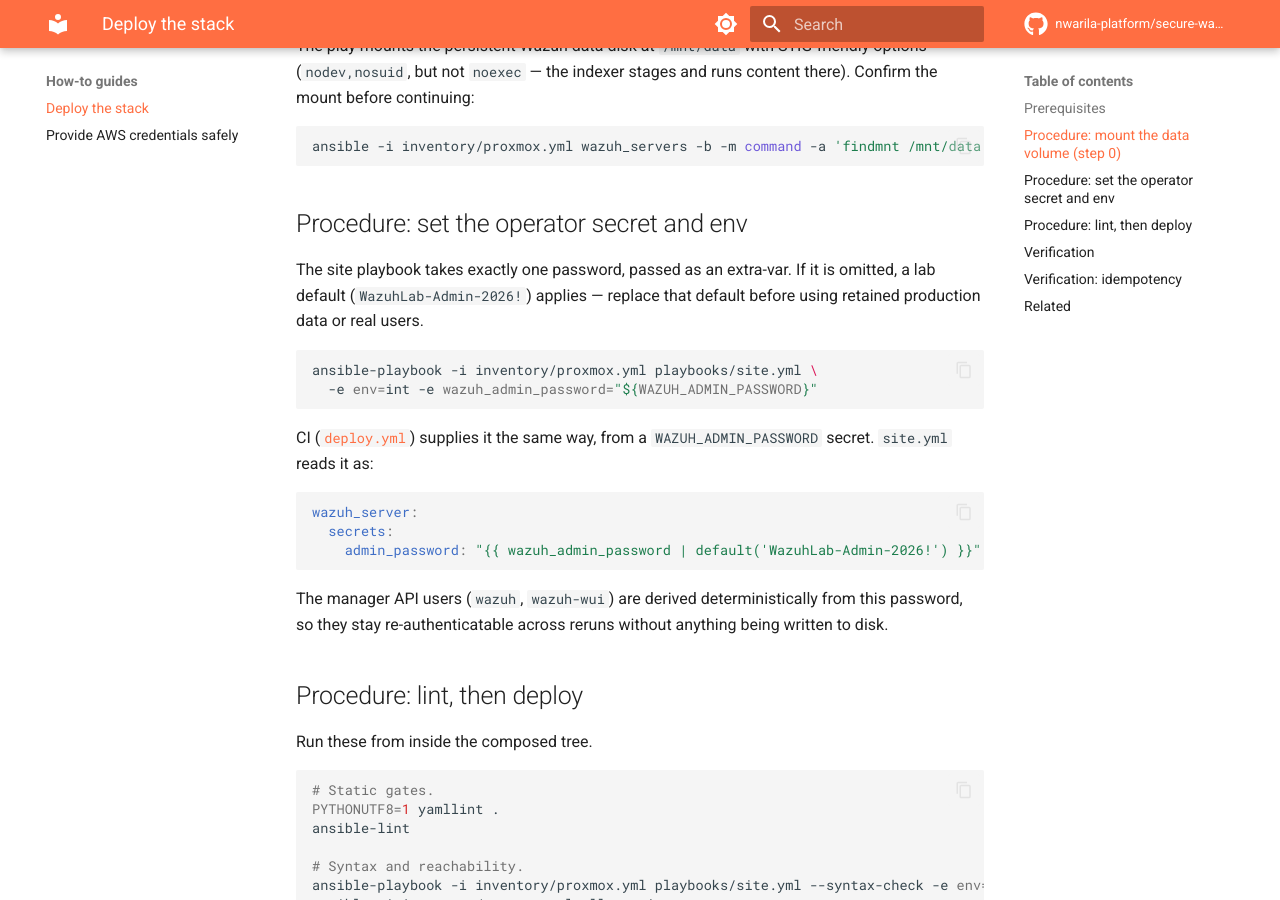
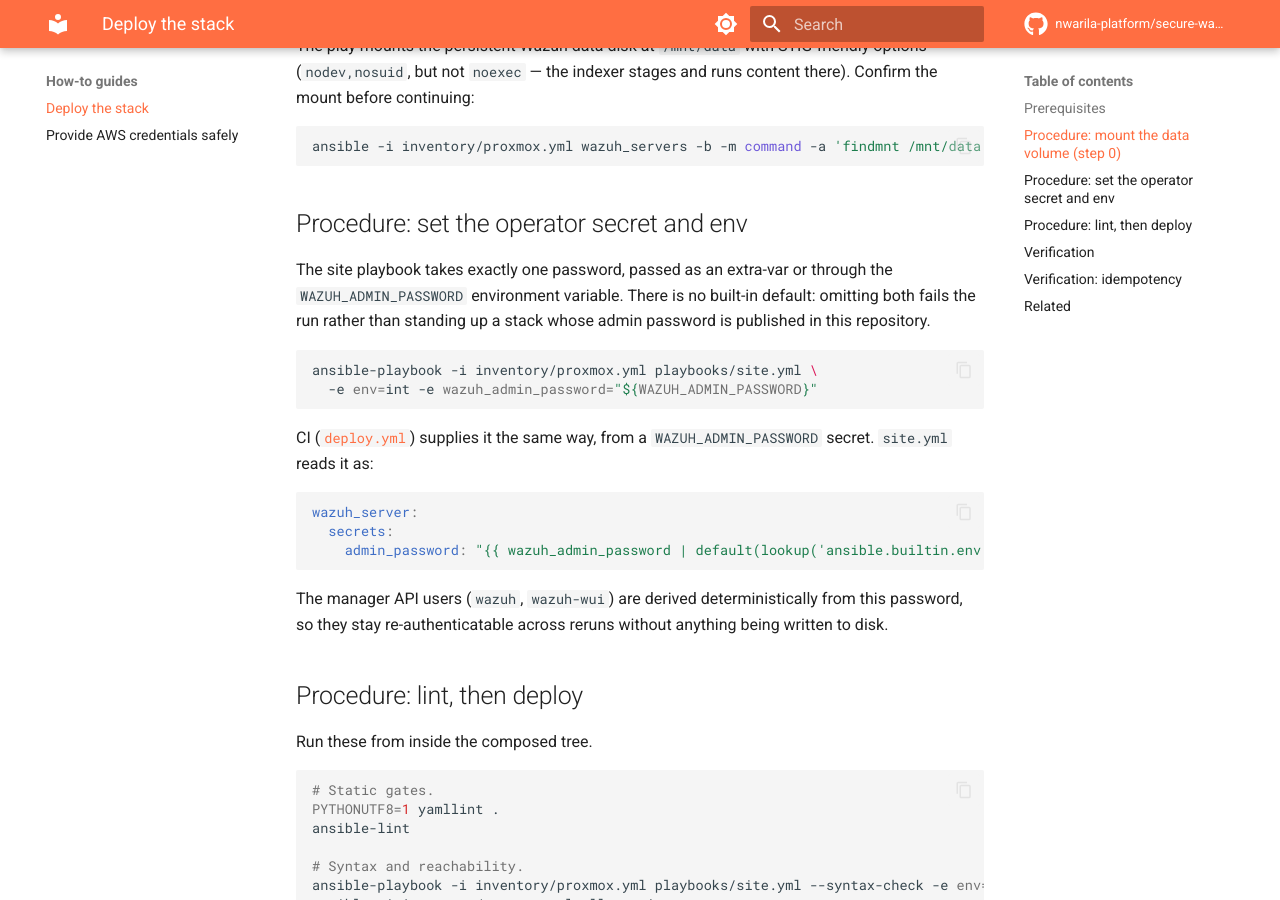
Before and after one commit to nwarila-platform/secure-wazuh, an MkDocs documentation site: the page built from docs/how-to/deploy-the-stack.md, in a window 1280 px wide and 900 px high, scrolled down 1400 px. Built offline with MkDocs 1.6.1 and Material for MkDocs 9.7.7, drawn with Linux system fonts in a browser that asks for light colours; comment, search, counter and statistics services are not loaded.

Commit message:
fix(security)!: no built-in admin password
The site and server playbooks fell back to a hardcoded password when none was
supplied. It was written as a lab convenience and labelled as one, but this
repository is public and that string is its released default: anyone who cloned
it and ran the playbook without an override stood up a SIEM whose admin
credential is published alongside the code.

The fallback is gone. The password comes from an extra-var or the environment,
and a run with neither now fails instead of choosing a credential on the
operator's behalf. A deployment that will not start is a smaller problem than
one that starts with a password strangers can read.

Treat the old value as burned. Nothing here used it — deployments driven by this
repository's own workflows have always passed a per-run password — but any
system that took the default should be rotated.

BREAKING CHANGE: `wazuh_admin_password` or `WAZUH_ADMIN_PASSWORD` is now
required. Runs that relied on the built-in default will fail until one is set.

````diff
--- a/docs/how-to/deploy-the-stack.md
+++ b/docs/how-to/deploy-the-stack.md
@@ -29,9 +29,10 @@ ansible -i inventory/proxmox.yml wazuh_servers -b -m command -a 'findmnt /mnt/da
 
 ## Procedure: set the operator secret and env
 
-The site playbook takes exactly one password, passed as an extra-var. If it is omitted, a
-lab default (`WazuhLab-Admin-2026!`) applies — replace that default before using retained
-production data or real users.
+The site playbook takes exactly one password, passed as an extra-var or through the
+`WAZUH_ADMIN_PASSWORD` environment variable. There is no built-in default: omitting both
+fails the run rather than standing up a stack whose admin password is published in this
+repository.
 
 ```bash
 ansible-playbook -i inventory/proxmox.yml playbooks/site.yml \
@@ -44,7 +45,7 @@ CI ([`deploy.yml`](../../.github/workflows/deploy.yml)) supplies it the same way
 ```yaml
 wazuh_server:
   secrets:
-    admin_password: "{{ wazuh_admin_password | default('WazuhLab-Admin-2026!') }}"
+    admin_password: "{{ wazuh_admin_password | default(lookup('ansible.builtin.env', 'WAZUH_ADMIN_PASSWORD'), true) }}"
 ```
 
 The manager API users (`wazuh`, `wazuh-wui`) are derived deterministically from this password, so they stay re-authenticatable across reruns without anything being written to disk.
````
Also changed, not shown: 2 other files.
